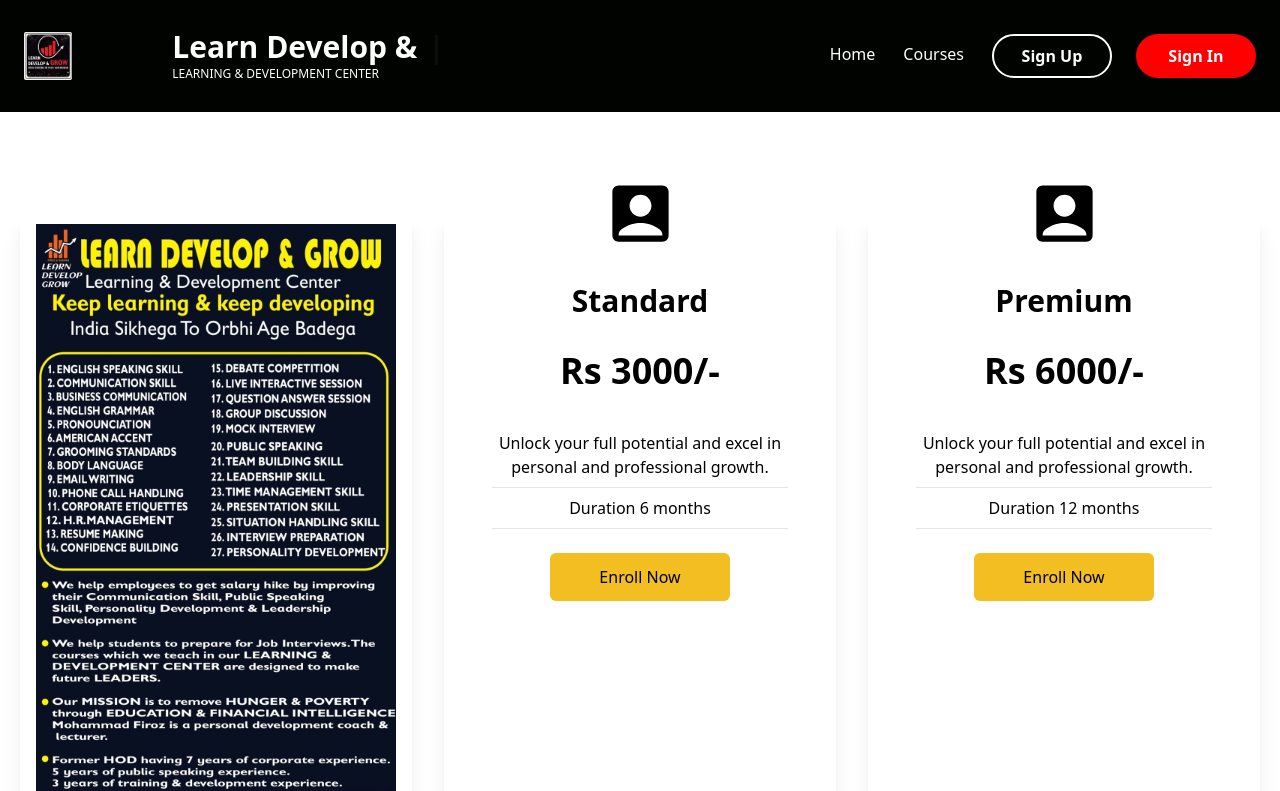
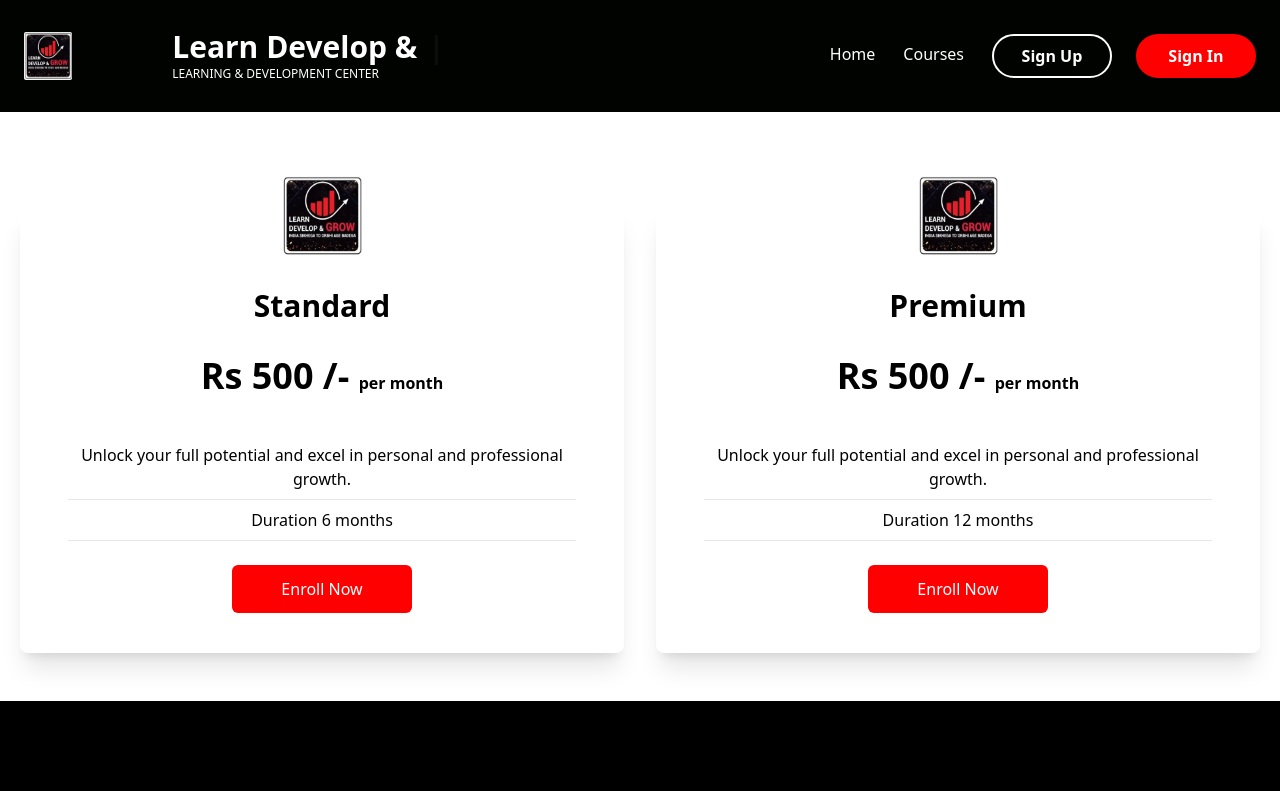
Before and after one commit to akshatbhj/Learn-Develop-and-Grow, a React (Create React App) app: page /courses in a window 1280 px wide. Shown: the top 791 px of the page. Built offline with nearby package versions, Linux system fonts and the light colour scheme.

Commit message:
Fixing footer

```diff
--- a/src/components/Courses.jsx
+++ b/src/components/Courses.jsx
@@ -1,22 +1,22 @@
 import React from "react";
-import homeImg from "../assets/image/courses.jpg";
 import { MdAccountBox } from "react-icons/md";
+import logo from "../assets/image/logo.jpg";
+
 
 const Courses = () => {
   return (
     <div className="w-full pt-[12rem] pb-[2rem] px-4 bg-white">
-      <div className="max-w-[1240px] mx-auto grid md:grid-cols-3 gap-8">
+      <div className="max-w-[1240px] mx-auto grid md:grid-cols-2 gap-8">
         <div className="w-full shadow-xl flex flex-col p-4 my-4 rounded-lg hover:scale-105 duration-300">
-          <img src={homeImg} alt="/" />
-        </div>
-        <div className="w-full shadow-xl flex flex-col p-4 my-4 rounded-lg hover:scale-105 duration-300">
-          <MdAccountBox
-            width={100}
-            fontSize={75}
-            className="mx-auto mt-[-3rem] bg-white"
-          />
+          <img
+              src={logo}
+              alt="/"
+              className="mx-auto mt-[-3rem] bg-white w-20 h-20 rounded-sm"
+            />
           <h1 className="text-3xl font-bold text-center py-8">Standard</h1>
-          <p className="text-4xl text-center font-bold">Rs 3000/-</p>
+          <p className="text-4xl text-center font-bold">
+            Rs 500 /- <span className="text-[16px]">per month</span>
+          </p>
           <div className="text-center font-medium">
             <p className="py-2 border-b mx-8 mt-8">
               Unlock your full potential and excel in personal and professional
@@ -24,18 +24,20 @@
             </p>
             <p className="py-2 border-b mx-8">Duration 6 months</p>
           </div>
-          <button className="bg-[#f2be22] w-[150px]  md:w-[180px] rounded-md my-6 mx-auto font-medium px-6 py-3 text-black">
+          <button className="bg-[red] w-[150px]  md:w-[180px] rounded-md my-6 mx-auto font-medium px-6 py-3 text-white">
             Enroll Now
           </button>
         </div>
         <div className="w-full shadow-xl flex flex-col p-4 my-4 rounded-lg hover:scale-105 duration-300">
-          <MdAccountBox
-            width={100}
-            fontSize={75}
-            className="mx-auto mt-[-3rem] bg-white"
-          />
+        <img
+              src={logo}
+              alt="/"
+              className="mx-auto mt-[-3rem] bg-white w-20 h-20 rounded-sm"
+            />
           <h1 className="text-3xl font-bold text-center py-8">Premium</h1>
-          <p className="text-4xl text-center font-bold">Rs 6000/-</p>
+          <p className="text-4xl text-center font-bold">
+            Rs 500 /- <span className="text-[16px]">per month</span>
+          </p>
           <div className="text-center font-medium">
             <p className="py-2 border-b mx-8 mt-8">
               Unlock your full potential and excel in personal and professional
@@ -43,7 +45,7 @@
             </p>
             <p className="py-2 border-b mx-8">Duration 12 months</p>
           </div>
-          <button className="bg-[#f2be22] w-[150px]  md:w-[180px] rounded-md my-6 mx-auto font-medium px-6 py-3 text-black">
+          <button className="bg-[red] w-[150px]  md:w-[180px] rounded-md my-6 mx-auto font-medium px-6 py-3 text-white">
             Enroll Now
           </button>
         </div>
--- a/src/components/Footer.jsx
+++ b/src/components/Footer.jsx
@@ -1,40 +1,28 @@
 import React from "react";
-import { FaFacebook, FaInstagram, FaTwitter, FaWhatsapp } from "react-icons/fa";
+import { FaYoutube, FaWhatsapp } from "react-icons/fa";
 
 const Footer = () => {
   return (
     <div className="max-w-[1240px] mx-auto py-16 px-4 grid lg:grid-cols-3 gap-8 text-gray-300">
       <div>
-        <h1 className="w-full text-3xl font-bold text-[#f2be22]">
-          Learn Develop and Grow
+        <h1 className="w-full text-3xl font-bold text-white">
+          Learn Develop &{" "} <span className="text-[red]" >Grow</span>
         </h1>
         <p className="py-4">
           Empower yourself through personal growth. Enhance communication,
           leadership, and self-confidence. Discover your true potential. Start
           your journey now!
         </p>
-        <div className="flex justify-between lg:w-[100%] md:w-[50%]  my-6">
-          <a href="https://www.facebook.com/">
-            <FaFacebook
+        <div className="flex lg:w-[100%] md:w-[50%] my-6">
+          <a href="https://youtube.com/@LEARNDEVELOPGROW">
+            <FaYoutube
               size={30}
-              className="hover:scale-110 duration-200 hover:cursor-pointer"
-            />
-          </a>
-          <a href="https://www.instagram.com/">
-            <FaInstagram
-              size={30}
-              className="hover:scale-110 duration-200 hover:cursor-pointer"
-            />
-          </a>
-          <a href="https://www.twitter.com/">
-            <FaTwitter
-              size={30}
-              className="hover:scale-110 duration-200 hover:cursor-pointer"
+              className="hover:scale-110 duration-200 hover:cursor-pointer mr-5"
             />
           </a>
           <FaWhatsapp
             size={30}
-            className="hover:scale-110 duration-200 hover:cursor-pointer"
+            className="hover:scale-110 duration-200 hover:cursor-pointer ml-5"
           />
         </div>
       </div>
@@ -79,18 +67,6 @@
             <li className="py-2 text-sm hover:text-gray-600 hover:cursor-pointer">
               About
             </li>
-            <li className="py-2 text-sm hover:text-gray-600 hover:cursor-pointer">
-              Blog
-            </li>
-            <li className="py-2 text-sm hover:text-gray-600 hover:cursor-pointer">
-              Press
-            </li>
-            <li className="py-2 text-sm hover:text-gray-600 hover:cursor-pointer">
-              Careers
-            </li>
-            <li className="py-2 text-sm hover:text-gray-600 hover:cursor-pointer">
-              Jobs
-            </li>
           </ul>
         </div>
         <div>
--- a/src/components/Navbar.jsx
+++ b/src/components/Navbar.jsx
@@ -60,7 +60,7 @@
       </ul>
       <div
         onClick={handleNav}
-        className="block md:hidden hover:cursor-pointer hover:text-[#f2be22]"
+        className="block md:hidden hover:cursor-pointer hover:text-[red]"
       >
         {nav ? <AiOutlineClose size={20} /> : <AiOutlineMenu size={20} />}
       </div>
@@ -74,22 +74,22 @@
         <img src={logo} alt="/" className="ml-8 mt-[1rem] bg-white w-16 h-16" />
         <ul className="uppercase p-4 h-[50%] z-10">
           <NavLink to="/">
-            <li className="p-4 border-b border-b-gray-600 hover:cursor-pointer hover:text-[#f2be22]">
+            <li className="p-4 border-b border-b-gray-600 hover:cursor-pointer hover:text-[red]">
               Home
             </li>
           </NavLink>
           <NavLink to="/courses">
-            <li className="p-4 border-b border-b-gray-600 hover:cursor-pointer hover:text-[#f2be22]">
+            <li className="p-4 border-b border-b-gray-600 hover:cursor-pointer hover:text-[red]">
               Courses
             </li>
           </NavLink>
           <NavLink to="/signup">
-            <button className="p-2 my-8 mx-auto w-full bg-transparent text-[#f2be22] border-2 border-[#f2be22] font-bold rounded-md hover:text-white">
+            <button className="p-2 my-8 mx-auto w-full bg-transparent text-white border-2 border-[red] font-bold rounded-md hover:text-white">
               Sign Up
             </button>
           </NavLink>
           <NavLink to="/signin">
-            <button className="p-2 mx-auto w-full bg-[#f2be22] text-black font-bold rounded-md hover:text-white">
+            <button className="p-2 mx-auto w-full bg-[red] text-white font-bold rounded-md hover:text-white">
               Sign In
             </button>
           </NavLink>
```
